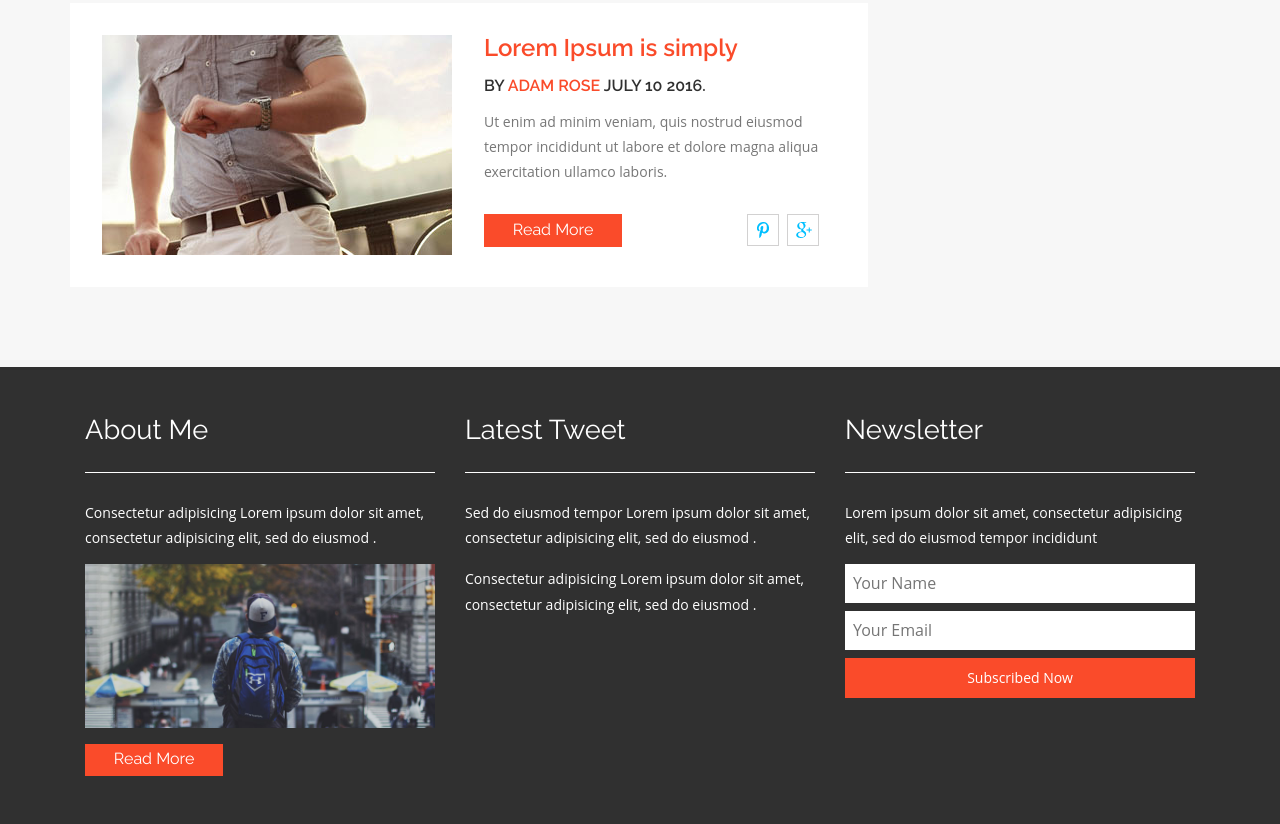
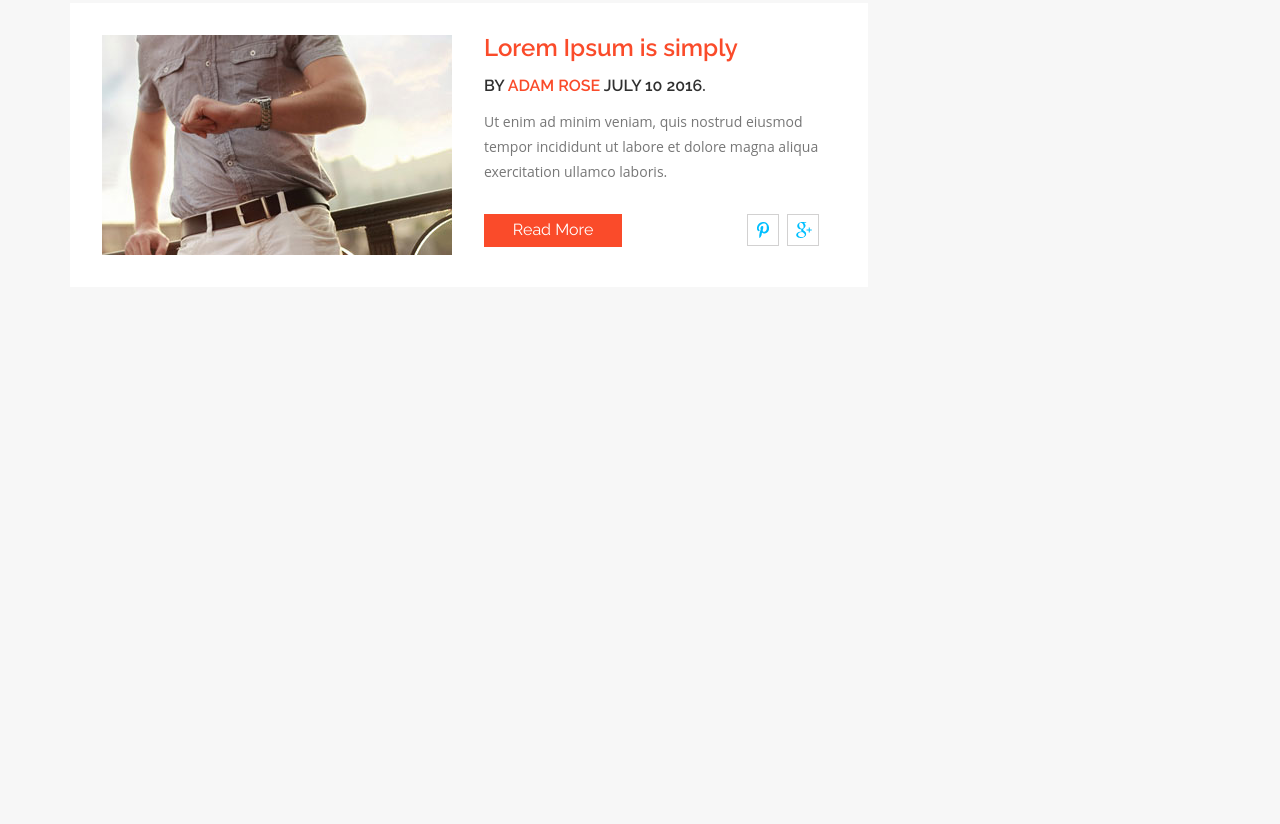
Before and after one commit to RandalTeng/react-java-blog-demo, a React app: page index.html in a window 1280 px wide. Shown: the part 3652-4476 px from the top of the page. After the commit the page ends 3971 px from the top, so only its background shows below. Built offline with nearby package versions, Linux system fonts and the light colour scheme.

Commit message:
picked page component

```diff
--- a/index.html
+++ b/index.html
@@ -24,68 +24,6 @@
 </head>
 <body>
 <div id="container"></div>
-<!--<div class="services w3l wow fadeInDown" data-wow-duration=".8s" data-wow-delay=".2s">
-  <div class="container">
-    <div class="grid_3 grid_5">
-      <div class="bs-example bs-example-tabs" role="tabpanel" data-example-id="togglable-tabs">
-        <ul id="myTab" class="nav nav-tabs" role="tablist">
-          <li role="presentation" class="active">
-            <a href="#expeditions" id="expeditions-tab" role="tab" data-toggle="tab"
-               aria-controls="expeditions" aria-expanded="true">FASHION</a>
-          </li>
-          <li role="presentation" class="">
-            <a href="#safari" role="tab" id="safari-tab" data-toggle="tab"
-               aria-controls="safari">TRAVEL</a>
-          </li>
-          <li role="presentation" class="">
-            <a href="#trekking" role="tab" id="trekking-tab" data-toggle="tab"
-               aria-controls="trekking">MUSIC</a>
-          </li>
-        </ul>
-        <div id="myTabContent" class="tab-content">
-          <div role="tabpanel" class="tab-pane fade" id="expeditions" aria-labelledby="expeditions-tab">
-
-            <div class="col-md-4 col-sm-5 tab-image">
-              <img src="/assets/images/f2.jpg" class="img-responsive" alt="Wanderer">
-            </div>
-            <div class="col-md-4 col-sm-5 tab-image">
-              <img src="/assets/images/f4.jpg" class="img-responsive" alt="Wanderer">
-            </div>
-            <div class="col-md-4 col-sm-5 tab-image">
-              <img src="/assets/images/f3.jpg" class="img-responsive" alt="Wanderer">
-            </div>
-            <div class="clearfix"></div>
-          </div>
-          <div role="tabpanel" class="tab-pane fade" id="safari" aria-labelledby="safari-tab">
-            <div class="col-md-4 col-sm-5 tab-image">
-              <img src="/assets/images/t1.jpg" class="img-responsive" alt="Wanderer">
-            </div>
-            <div class="col-md-4 col-sm-5 tab-image">
-              <img src="/assets/images/t2.jpg" class="img-responsive" alt="Wanderer">
-            </div>
-            <div class="col-md-4 col-sm-5 tab-image">
-              <img src="/assets/images/t3.jpg" class="img-responsive" alt="Wanderer">
-            </div>
-            <div class="clearfix"></div>
-          </div>
-          <div role="tabpanel" class="tab-pane fade active in" id="trekking" aria-labelledby="trekking-tab">
-
-            <div class="col-md-4 col-sm-5 tab-image">
-              <img src="/assets/images/m2.jpg" class="img-responsive" alt="Wanderer">
-            </div>
-            <div class="col-md-4 col-sm-5 tab-image">
-              <img src="/assets/images/m1.jpg" class="img-responsive" alt="Wanderer">
-            </div>
-            <div class="col-md-4 col-sm-5 tab-image">
-              <img src="/assets/images/m3.jpg" class="img-responsive" alt="Wanderer">
-            </div>
-            <div class="clearfix"></div>
-          </div>
-        </div>
-      </div>
-    </div>
-  </div>
-</div>-->
 <!-- technology-left -->
 <div class="technology">
   <div class="container">
@@ -345,7 +283,7 @@
     <!-- technology-right -->
   </div>
 </div>
-<div class="footer">
+<!--<div class="footer">
   <div class="container">
     <div class="col-md-4 footer-left wow fadeInDown" data-wow-duration=".8s" data-wow-delay=".2s">
       <h4>About Me</h4>
@@ -376,7 +314,7 @@
     </div>
     <div class="clearfix"></div>
   </div>
-</div>
+</div>-->
 
 <script src="/assets/js/index.js"></script>
 </body>
--- a/src/class/banner/BannerContent.js
+++ b/src/class/body/index/BannerContent.js
@@ -1,5 +1,5 @@
 import React from 'react';
-import Container from '../components/Container';
+import Container from '../../components/Container';
 
 class BannerContent extends React.Component {
     constructor(props) {
--- a/src/class/banner/HeaderBottom.js
+++ b/src/class/body/index/HeaderBottom.js
@@ -1,5 +1,5 @@
 import React from 'react';
-import Container from '../components/Container';
+import Container from '../../components/Container';
 
 class HeaderBottom extends React.Component {
     constructor(props) {
--- a/src/class/components/PicTitle.js
+++ b/src/class/body/index/PicTitle.js
@@ -1,5 +1,5 @@
 import React from 'react';
-import LiButton from "./LiButton";
+import LiButton from "../../components/LiButton";
 //import emptyShell from "./WarpComponent";
 
 class PicTitle extends React.Component {
--- a/src/class/components/TabPic.js
+++ b/src/class/body/index/TabPic.js
@@ -1,5 +1,5 @@
 import React from 'react';
-import Container from "./Container";
+import Container from "../../components/Container";
 import TabPicContent from "./TabPicContent";
 import PicTitle from "./PicTitle";
 
```
Also changed, not shown: src/class/page/Index.js (+4 -3 lines), src/class/body/index/PicBox.js (renamed from src/class/components/PicBox.js), src/class/body/index/TabBox.js (renamed from src/class/components/TabBox.js), src/class/body/index/TabPicContent.js (renamed from src/class/components/TabPicContent.js).
